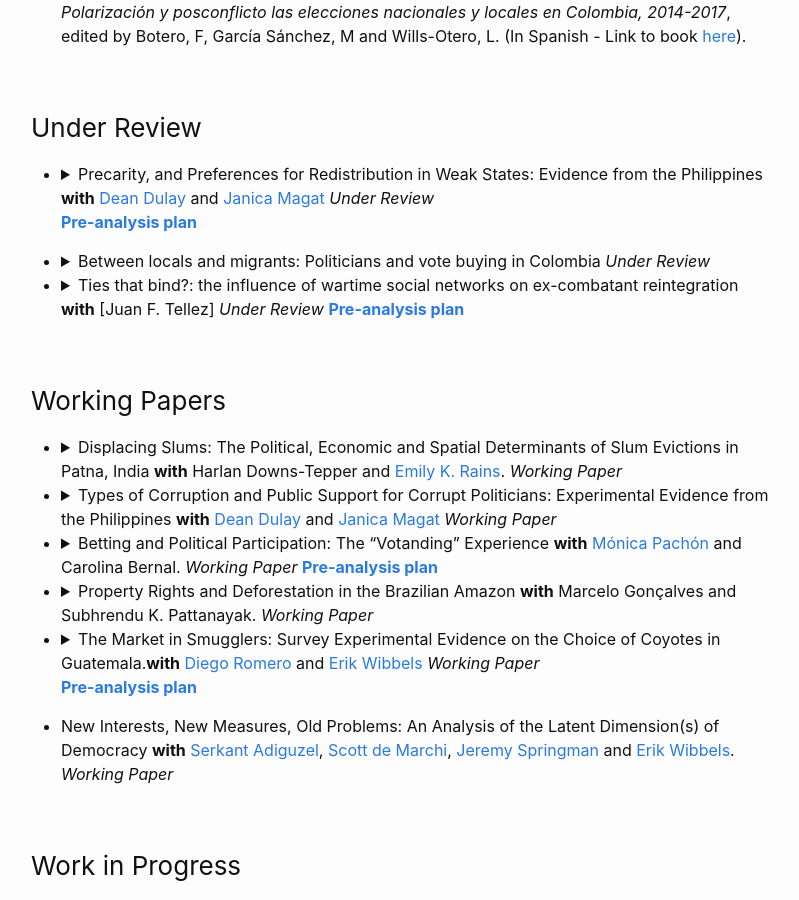
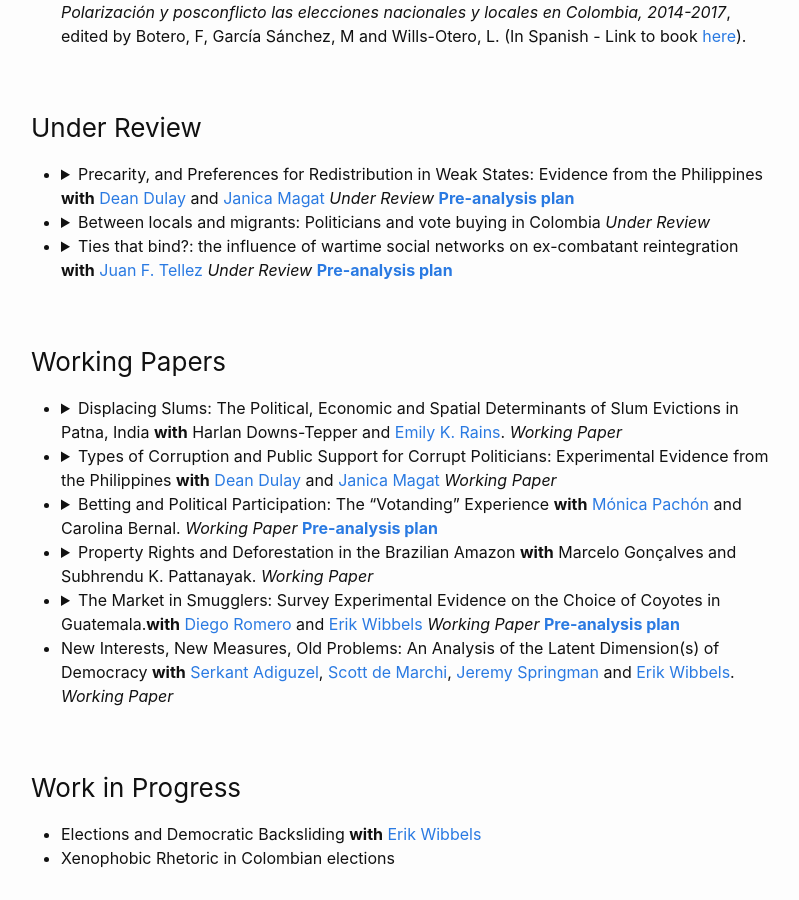
Before and after one commit to MateoVillamizarChaparro/MateoVillamizarChaparro.github.io, a Jekyll site: the page built from publications.md, in a window 1280 px wide and 900 px high, scrolled down 1019 px. Shown: the whole window, without its empty margins (239-1038 px from the left). Built offline with Jekyll 4.4.1, drawn with Linux system fonts in a browser that asks for light colours; our own code applies the rules of GitHub Pages for plain Markdown files.

```diff
--- a/publications.md
+++ b/publications.md
@@ -41,13 +41,13 @@ Click on the arrows to access the abstracts.
 
 ### Under Review
   - {::options parse_block_html="true" /}
-    <details><summary markdown="span"> Precarity, and Preferences for Redistribution in Weak States: Evidence from the Philippines **with** [Dean Dulay](https://www.deandulay.com/) and [Janica Magat](https://janicamagat.com/) *Under Review* </summary>
+    <details><summary markdown="span"> Precarity, and Preferences for Redistribution in Weak States: Evidence from the Philippines **with** [Dean Dulay](https://www.deandulay.com/) and [Janica Magat](https://janicamagat.com/) *Under Review* [**Pre-analysis plan**](https://osf.io/u925a/) </summary>
     <p> <sub>
     **Abstract:** The positive relationship between economic precarity and increased preferences for redistribution is well-established in a large literature focusing on the Global North. However, existing scholarship finds no relationship between precarity and redistribution in the Global South; the underlying reasons remain unclear. Moreover, existing papers conflate precarity and informality, thus confounding the interpretation of these results. We conducted a priming experiment and leveraged the COVID-19 pandemic to randomly vary perceptions of economic precarity for 1,526 individuals in Metro Manila, Philippines. We show that precarity is not correlated with increased demand for redistribution, but is correlated with a preference for non-contributory social assistance spending over contributory social insurance spending. This result is driven by the formal sector, suggesting that precarity does engender different views about redistribution among individuals with exposure to different social spending policies.
     </sub> </p>
     </details>
     {::options parse_block_html="false" /}
-    [**Pre-analysis plan**](https://osf.io/u925a/)
+
 
   - {::options parse_block_html="true" /}
     <details><summary markdown="span"> Between locals and migrants: Politicians and vote buying in Colombia *Under Review* </summary>
@@ -58,7 +58,7 @@ Click on the arrows to access the abstracts.
     {::options parse_block_html="false" /}
 
   - {::options parse_block_html="true" /}
-    <details><summary markdown="span"> Ties that bind?: the influence of wartime social networks on ex-combatant reintegration **with** [Juan F. Tellez] *Under Review* [**Pre-analysis plan**](https://osf.io/e9p8t) </summary>
+    <details><summary markdown="span"> Ties that bind?: the influence of wartime social networks on ex-combatant reintegration **with** [Juan F. Tellez](https://juanftellez.com/) *Under Review* [**Pre-analysis plan**](https://osf.io/e9p8t) </summary>
     <p> <sub>
     **Abstract:** During armed conflicts, combatants forge deep ties with peers and leaders that often persist post-war. There is a growing consensus that these ties are a negative influence on ex-combatants, facilitating a return to arms or pulling former fighters into organized crime. We present suggestive evidence that this view may be overly pessimistic. We collect rare survey and qualitative interview data from demobilized fighters going through an economic reintegration program in Colombia. We find no evidence that ex-combatants who are actively attempting reintegration are influenced by wartime ties and some evidence that they \textit{discount} information from former fighters. Our results speak to the potential for ex-combatants to vary in their personal investment in demobilization and how state policies can structure ex-combatant decision-making.
     </sub> </p>
@@ -99,13 +99,13 @@ Click on the arrows to access the abstracts.
     {::options parse_block_html="false" /}
 
   - {::options parse_block_html="true" /}
-    <details><summary markdown="span"> The Market in Smugglers: Survey Experimental Evidence on the Choice of Coyotes in Guatemala.**with** [Diego Romero](https://diego-romero.com/) and [Erik Wibbels](https://web.sas.upenn.edu/ewibbels/) *Working Paper* </summary>
+    <details><summary markdown="span"> The Market in Smugglers: Survey Experimental Evidence on the Choice of Coyotes in Guatemala.**with** [Diego Romero](https://diego-romero.com/) and [Erik Wibbels](https://web.sas.upenn.edu/ewibbels/) *Working Paper* [**Pre-analysis plan**](https://osf.io/j3knm) </summary>
     <p> <sub>
     **Abstract:** How does group consciousness affect the preferences for district selection? In this paper, we investigate if individuals that have a stronger group consciousness measured as historical discrimination, existences of linked fate, and inequalities in the treatment of different racial groups affect district choice. Using a multi-method design, using semi-structured interviews and a conjoint experiment in a sample of Afro-Colombians, we find evidence that group consciousness affects the preferences for ethnic districts over territorial ones. Our results also show that membership to ethnic organization or individuals episodes of discrimination do not change preferences for ethnic districts. These findings indicate that individuals with high levels of group consciousness tend to worry more about mechanisms ad institutions that can enhance the group's political representation.
     </sub> </p>
     </details>
     {::options parse_block_html="false" /}
-    [**Pre-analysis plan**](https://osf.io/j3knm)
+
  - New Interests, New Measures, Old Problems: An Analysis of the Latent Dimension(s) of Democracy **with** [Serkant Adiguzel](http://serkantadiguzel.com/), [Scott de Marchi](http://sdemarchi.weebly.com/), [Jeremy Springman](https://sites.duke.edu/jeremyspringman/) and [Erik Wibbels](https://sites.duke.edu/wibbels/). *Working Paper*
 
 
```
